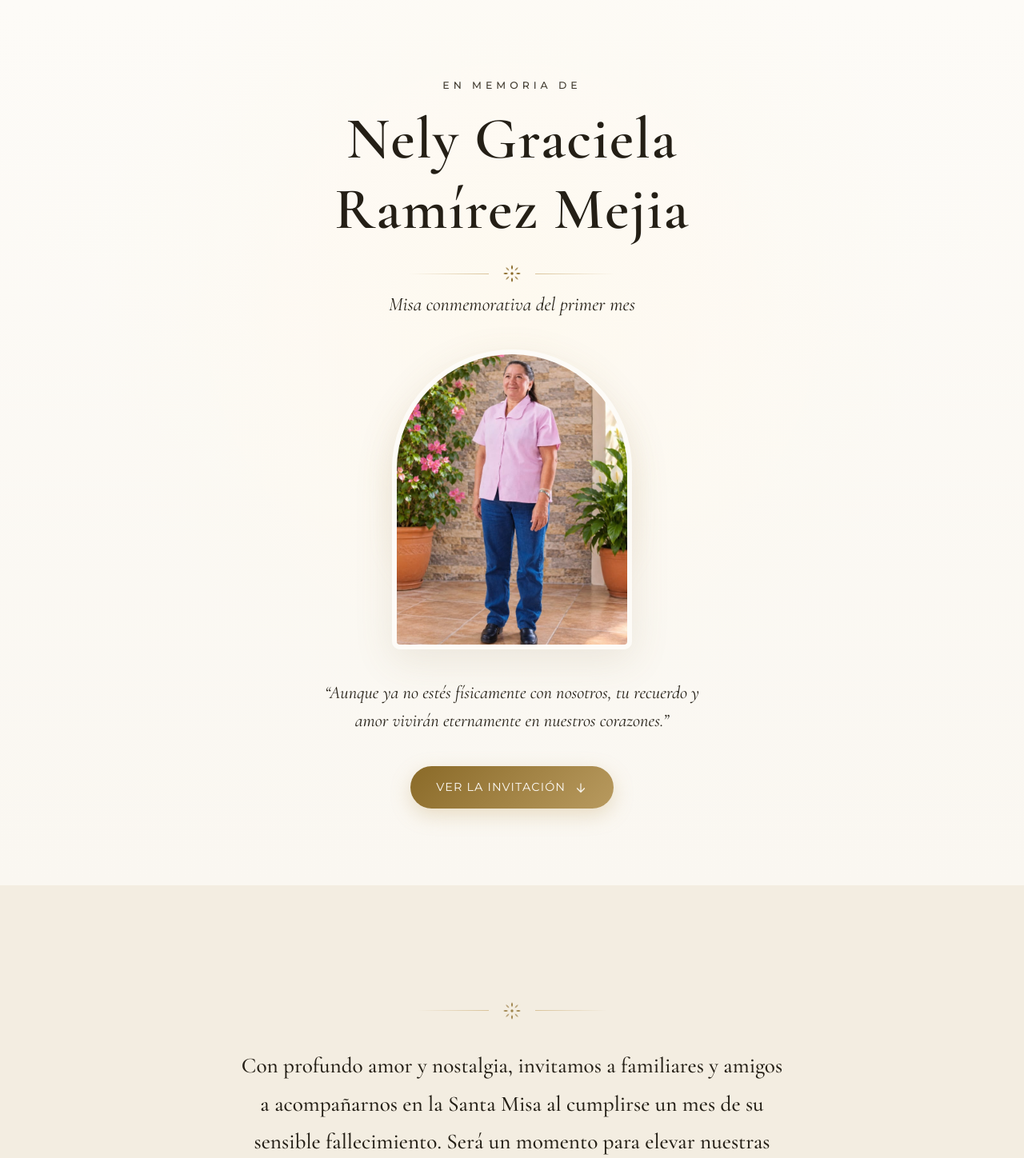
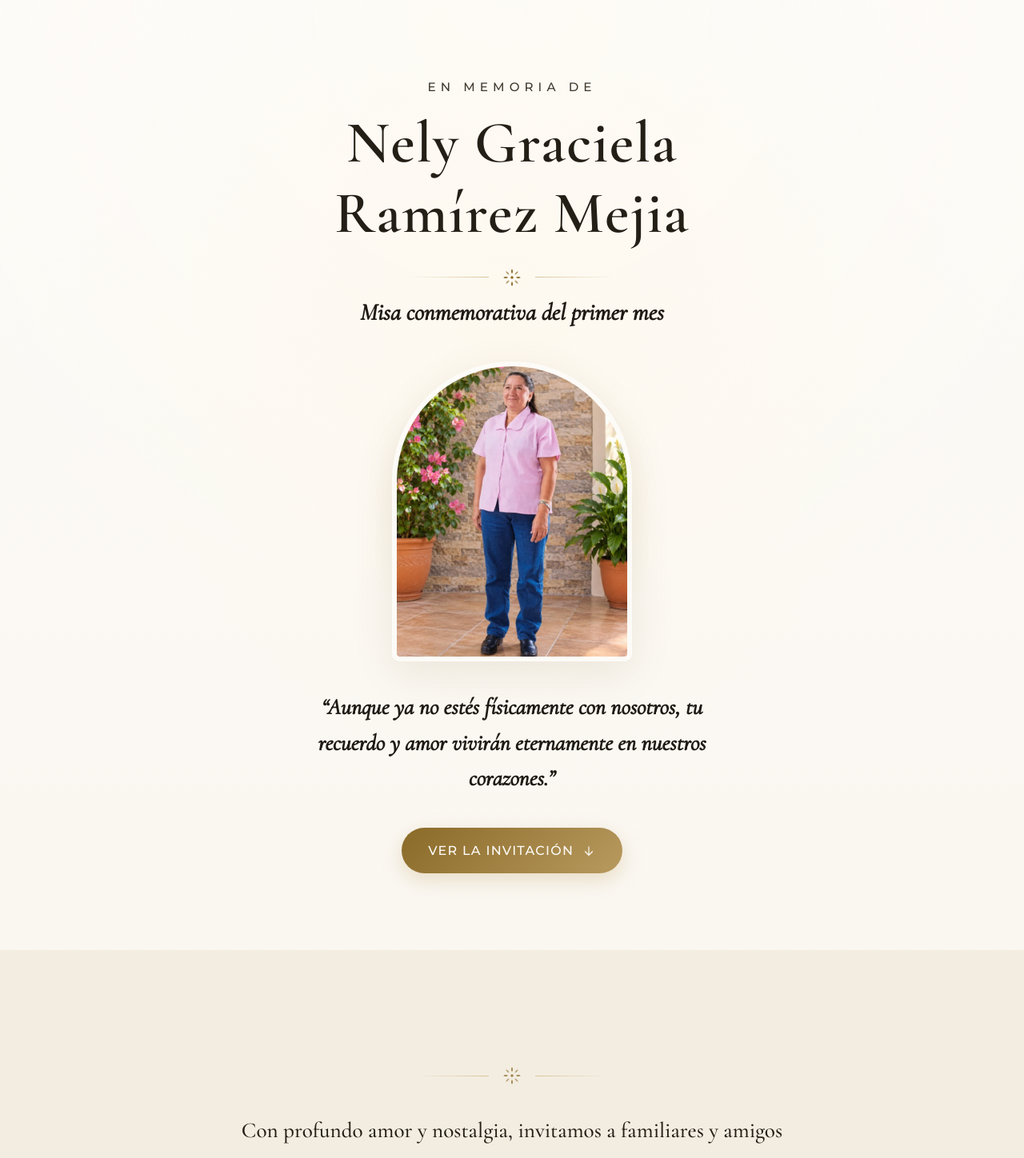
Before and after one commit to Lenin1999/memories-nely-ramirez, a React (Vite) app: page / in a window 1280 px wide. Shown: the top 1448 px of the page at 80% size. Built offline with nearby package versions, Linux system fonts and the light colour scheme.

Commit message:
Fix: letras mas

```diff
--- a/src/styles/app.css
+++ b/src/styles/app.css
@@ -88,7 +88,7 @@ main {
   font-family: var(--fuente-texto);
   text-transform: uppercase;
   letter-spacing: 0.4em;
-  font-size: 0.78rem;
+  font-size: 0.95rem;
   color: var(--color-texto-suave);
   margin-bottom: 0.8rem;
 }
@@ -124,8 +124,9 @@ main {
 .hero__subtitulo {
   font-family: var(--fuente-titulo);
   font-style: italic;
-  font-size: clamp(1.15rem, 4vw, 1.5rem);
-  color: var(--color-titulo);
+  font-size: clamp(1.4rem, 4.8vw, 1.85rem);
+  font-weight: 600;
+  color: var(--color-texto);
   margin-bottom: 2.2rem;
 }
 
@@ -172,7 +173,7 @@ main {
   font-size: 1.1rem;
 }
 .hero__foto--placeholder small {
-  font-size: 0.7rem;
+  font-size: 0.85rem;
   letter-spacing: 0.05em;
   opacity: 0.8;
 }
@@ -189,9 +190,10 @@ main {
 .hero__frase {
   font-family: var(--fuente-titulo);
   font-style: italic;
-  font-size: clamp(1.1rem, 3.5vw, 1.4rem);
-  color: var(--color-titulo);
-  max-width: 500px;
+  font-size: clamp(1.4rem, 4.2vw, 1.75rem);
+  font-weight: 600;
+  color: var(--color-texto);
+  max-width: 520px;
   margin: 0 auto 2.4rem;
   line-height: 1.6;
 }
@@ -273,14 +275,14 @@ main {
   display: block;
   text-transform: uppercase;
   letter-spacing: 0.2em;
-  font-size: 0.72rem;
+  font-size: 0.9rem;
   color: var(--color-texto-suave);
   margin-bottom: 0.5rem;
 }
 
 .tarjeta__valor {
   font-family: var(--fuente-titulo);
-  font-size: clamp(1.1rem, 3vw, 1.35rem);
+  font-size: clamp(1.25rem, 3.4vw, 1.55rem);
   color: var(--color-titulo);
   font-weight: 500;
 }
@@ -289,7 +291,7 @@ main {
   font-style: italic;
   color: var(--color-dorado);
   font-family: var(--fuente-texto);
-  font-size: 0.95rem;
+  font-size: 1.05rem;
 }
 
 /* ============================================================
@@ -334,7 +336,7 @@ main {
 }
 
 .despedida__mensaje {
-  font-size: clamp(1.05rem, 3vw, 1.25rem);
+  font-size: clamp(1.2rem, 3.4vw, 1.4rem);
   color: var(--color-texto);
   max-width: 600px;
   margin: 0 auto;
--- a/src/styles/global.css
+++ b/src/styles/global.css
@@ -134,11 +134,11 @@ img {
   justify-content: center;
   gap: 0.6rem;
   font-family: var(--fuente-texto);
-  font-weight: 400;
-  font-size: 0.9rem;
+  font-weight: 500;
+  font-size: 1rem;
   letter-spacing: 0.08em;
   text-transform: uppercase;
-  padding: 0.9rem 2rem;
+  padding: 0.95rem 2.1rem;
   border: none;
   border-radius: 50px;
   cursor: pointer;
```
